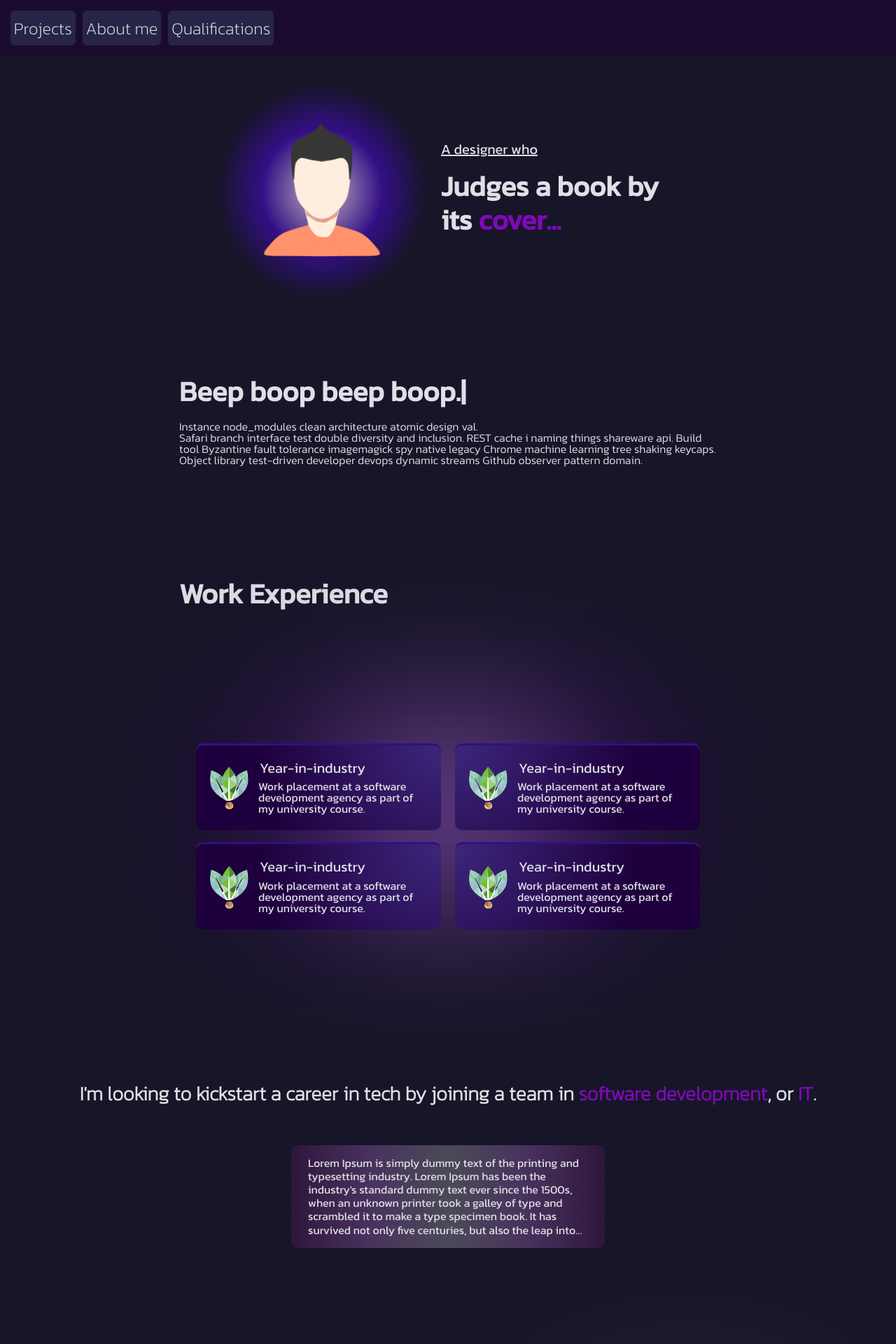
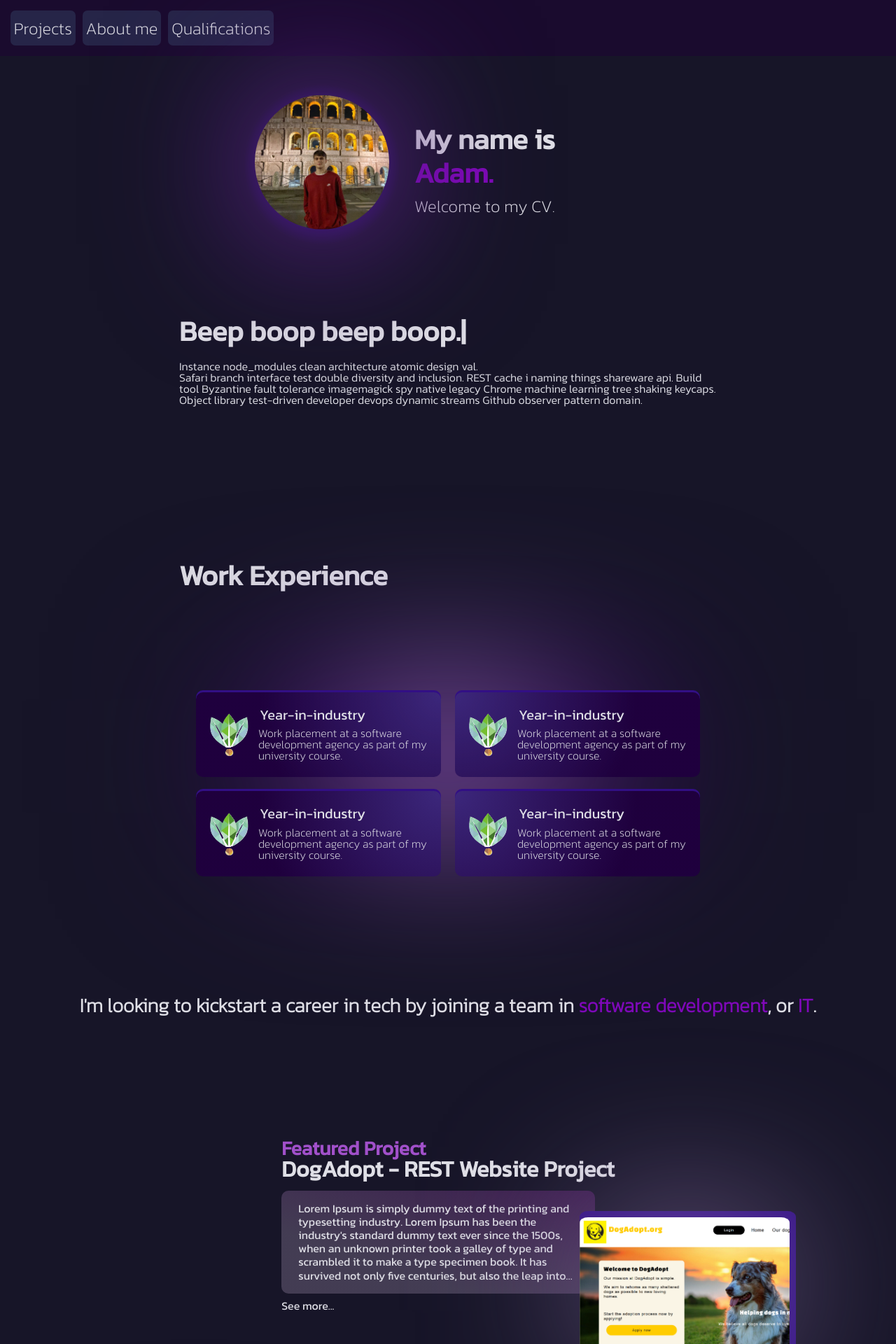
Before and after one commit to aj11routl/react-portfolio-app, a React (Create React App) app: page / in a window 1280 px wide. Shown: the top 1920 px of the page at 70% size. Built offline with nearby package versions, Linux system fonts and the light colour scheme.

Commit message:
replace avatar image with profile picture

```diff
--- a/src/Components/AvatarComp.js
+++ b/src/Components/AvatarComp.js
@@ -1,16 +1,15 @@
 import "./components.css";
+import "../Pages/Pages.css";
 
 import AvatarImage from "../Images/avatar.png";
+import ProfileImage from "../Images/me.jpg";
 
 // page is the current page
 function AvatarComp() {
   return (
     <div className="avatar-image-container">
-      <img
-        src={AvatarImage}
-        className="avatar-image"
-        alt="An abstract avatar of a male"
-      />
+      <img src={ProfileImage} alt="An abstract avatar of a male" />
+      <div className="avatar-image-flare-background"></div>
     </div>
   );
 }
--- a/src/Components/FooterComp.js
+++ b/src/Components/FooterComp.js
@@ -4,7 +4,13 @@ import { Link } from "react-router-dom";
 
 // page is the current page
 function FooterComp() {
-  return <div className="footer">Email: aj11routa@gmail.com</div>;
+  return (
+    <div className="footer">
+      <h4>Contact</h4>
+      <p className="break-5vh">Email: aj11routa@gmail.com</p>
+      <p>Github: https://github.com/aj11routl/</p>
+    </div>
+  );
 }
 
 export default FooterComp;
--- a/src/Components/Test.css
+++ /dev/null
@@ -1,36 +0,0 @@
-.test-bubble {
-  display: inline-block;
-
-  margin-top: 10px;
-  z-index: 3;
-  height: fit-content;
-  max-width: clamp(200px, 90vw, 400px);
-  padding: 1rem 1.5rem;
-  border-radius: 10px;
-  background: linear-gradient(
-    to right,
-    rgb(47, 22, 61),
-    rgb(120, 79, 146, 0.5),
-    rgba(232, 229, 234, 0.25),
-    rgb(120, 79, 146, 0.5),
-    rgb(47, 22, 61)
-  );
-  padding: 1rem 1.5rem;
-}
-
-.test-bubble-text-box {
-  text-align: left;
-  /* make div height fit only 6 lines of text*/
-  line-height: 1.2;
-  max-height: calc(1.2em * 6);
-  overflow: hidden;
-  text-overflow: ellipsis;
-  /* make div text ellipsis on overflow at end of 6th line */
-  display: -webkit-box;
-  display: -moz-box;
-  -webkit-box-orient: vertical;
-  -moz-box-orient: vertical;
-  line-clamp: 6;
-  -webkit-line-clamp: 6;
-  word-break: normal;
-}
--- a/src/Components/TestBubbleComp.js
+++ /dev/null
@@ -1,12 +0,0 @@
-import "./Test.css";
-
-// page is the current page
-function TestBubbleComp({ text = "asdf", gradientRight = true }) {
-  return (
-    <div className={"test-bubble"}>
-      <div className="test-bubble-text-box">{text}</div>
-    </div>
-  );
-}
-
-export default TestBubbleComp;
--- a/src/Components/TestComp.js
+++ /dev/null
@@ -1,22 +0,0 @@
-import "./components.css";
-import "./Test.css";
-
-import TestBubbleComp from "./TestBubbleComp";
-
-import { Link } from "react-router-dom";
-
-// page is the current page
-function TestComp(
-  alignLeft = true,
-  projectTitle = "Example Project",
-  bubbleText = "Lorem Ipsum is simply dummy text of the printing and typesetting industry. Lorem Ipsum has been the industry's standard dummy text ever since the 1500s, when an unknown printer took a galley of type and scrambled it to make a type specimen book. It has survived not only five centuries, but also the leap into electronic typesetting, remaining essentially unchanged. It was popularised in the 1960s with the release of Letraset sheets containing Lorem Ipsum passages, and more recently with desktop publishing software like Aldus PageMaker including versions of Lorem Ipsum.",
-  thumbnailImage
-) {
-  return (
-    <div className="break">
-      <TestBubbleComp text={bubbleText} />
-    </div>
-  );
-}
-
-export default TestComp;
--- a/src/Components/TrulyNavbarComp.js
+++ /dev/null
@@ -1,16 +0,0 @@
-import "./components.css";
-
-// page is the current page
-function TrulyNavbarComp({ page }) {
-  return (
-    <div class="truly-center-grid">
-      <div class="truly-center-child">asnkjsa</div>
-      <div class="truly-center-child">
-        <span>Center</span>
-      </div>
-      <div class="truly-center-child">option jjjjjjjjjjjjjjjjjjjjj</div>
-    </div>
-  );
-}
-
-export default TrulyNavbarComp;
--- a/src/Components/components.css
+++ b/src/Components/components.css
@@ -32,17 +32,34 @@
   justify-content: center;
 }
 
-.avatar-image {
-  width: 30vh;
+.avatar-image-container > img {
+  max-width: clamp(150px, 15vw, 300px);
   height: auto;
+  clip-path: circle(50%);
+  z-index: 2;
 }
 
 .avatar-image-container {
+  position: relative;
   display: inline-block;
   height: fit-content;
   width: fit-content;
-  padding: 30px;
+  padding: 1rem;
   background: radial-gradient(closest-side, #9f8cb1 15%, #320f85, transparent);
+}
+
+.avatar-image-container::before {
+  content: "";
+  position: absolute;
+  top: 50%;
+  left: 50%;
+  transform: translate(-50%, -50%);
+  width: 100%; /* make it larger than container so it flares out */
+  height: 100%;
+  filter: blur(100px);
+
+  background: radial-gradient(circle at center, #d3bbea, #4b0082, #0c0b1e);
+  z-index: 0;
 }
 
 .card {
@@ -169,7 +186,7 @@
   text-align: left;
   align-items: start;
   gap: 5px;
-  padding: 10px;
+  padding: 1rem;
   position: relative;
   height: fit-content;
   width: fit-content;
--- a/src/Pages/HomePage.js
+++ b/src/Pages/HomePage.js
@@ -14,7 +14,6 @@ import FeaturedProjectComp from "../Components/FeaturedProjectComp.js";
 import dogadoptImage from "../Images/dogadopt-thumbnail.png";
 import houseplantImage from "../Images/houseplant-thumbnail.png";
 import looseleadsImage from "../Images/looseleads-thumbnail.png";
-import TestComp from "../Components/TestComp.js";
 
 function HomePage() {
   return (
@@ -24,15 +23,16 @@ function HomePage() {
         <div className="home-banner-container">
           <AvatarComp />
           <div className="home-banner-text-container">
-            <h5 className="padding-bottom-5px underline">A designer who</h5>
-            <h1 className="fade">
-              Judges a book by its <span className="purple">cover...</span>
+            <h1>
+              {" "}
+              My name is <span className="purple">Adam.</span>
             </h1>
+            <h4 className="">Welcome to my CV.</h4>
           </div>
         </div>
       </div>
       <div className="section">
-        <div className="default-text-container">
+        <div className="default-text-container break-15vh">
           <h1 className="padding-5px fade">Beep boop beep boop.|</h1>
           <p className="fade">
             Instance node_modules clean architecture atomic design val.
@@ -67,7 +67,7 @@ function HomePage() {
         </div>
       </div>
       <div className="section">
-        <div className="default-text-container">
+        <div className="default-text-container break">
           <center>
             <h3 className="fade">
               I'm looking to kickstart a career in tech by joining a team in
@@ -76,11 +76,6 @@ function HomePage() {
             </h3>
           </center>
         </div>
-        <TestComp
-          alignLeft={false}
-          projectTitle="HousePlant - Arduino Project"
-          thumbnailImage={houseplantImage}
-        />
         <FeaturedProjectComp
           alignLeft={true}
           projectTitle="DogAdopt - REST Website Project"
--- a/src/Pages/Pages.css
+++ b/src/Pages/Pages.css
@@ -1,6 +1,7 @@
 .content {
   background-color: var(--background);
   width: 100%;
+  z-index: 0;
 }
 
 .section {
@@ -9,19 +10,21 @@
   align-content: center;
   text-align: center;
   margin-top: 5vh;
+  margin-bottom: 10vh;
+  z-index: 0;
+}
+
+/* add classname to any div to create space between next element on the page  */
+.break-5vh {
   margin-bottom: 5vh;
 }
 
-.break-5vh {
-  height: 5vh;
-}
-
 .break-10vh {
-  height: 10vh;
+  margin-bottom: 10vh;
 }
 
 .break-15vh {
-  height: 15vh;
+  margin-bottom: 15vh;
 }
 
 .break {
@@ -120,7 +123,6 @@
   display: inline-block;
   min-width: 60%;
   text-align: left;
-  padding: 50px;
   z-index: 1;
 }
 
--- a/src/Pages/ProjectsPage.js
+++ b/src/Pages/ProjectsPage.js
@@ -1,4 +1,3 @@
-import TrulyNavbarComp from "../Components/TrulyNavbarComp.js";
 import NavbarComp from "../Components/NavbarComp.js";
 
 function ProjectsPage() {
--- a/src/index.css
+++ b/src/index.css
@@ -107,12 +107,14 @@ h4 {
 }
 
 h5 {
+  font-family: Kanit-ExtraLight;
   font-size: clamp(1rem, 2.5vw, 1.25rem);
   font-weight: 500;
   margin: 0.5rem 0 0.3rem;
 }
 
 h6 {
+  font-family: Kanit-ExtraLight;
   font-size: clamp(0.9rem, 2vw, 1rem);
   font-weight: 500;
   margin: 0.4rem 0 0.2rem;
```
Also changed, not shown: src/Images/me.jpg (added).
